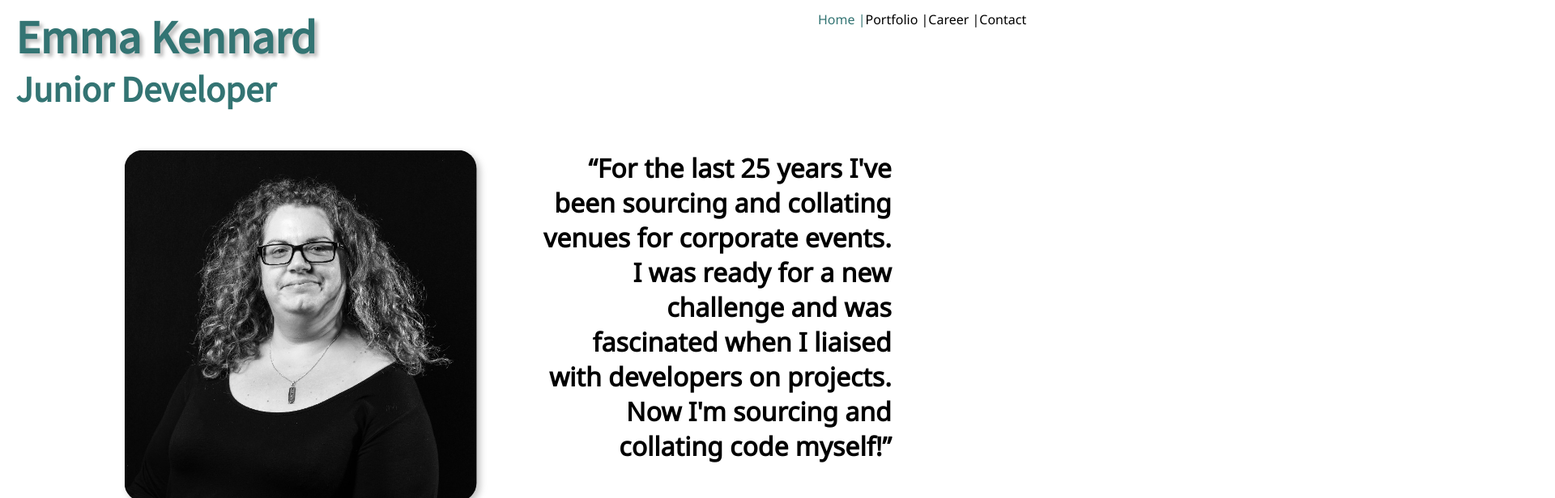
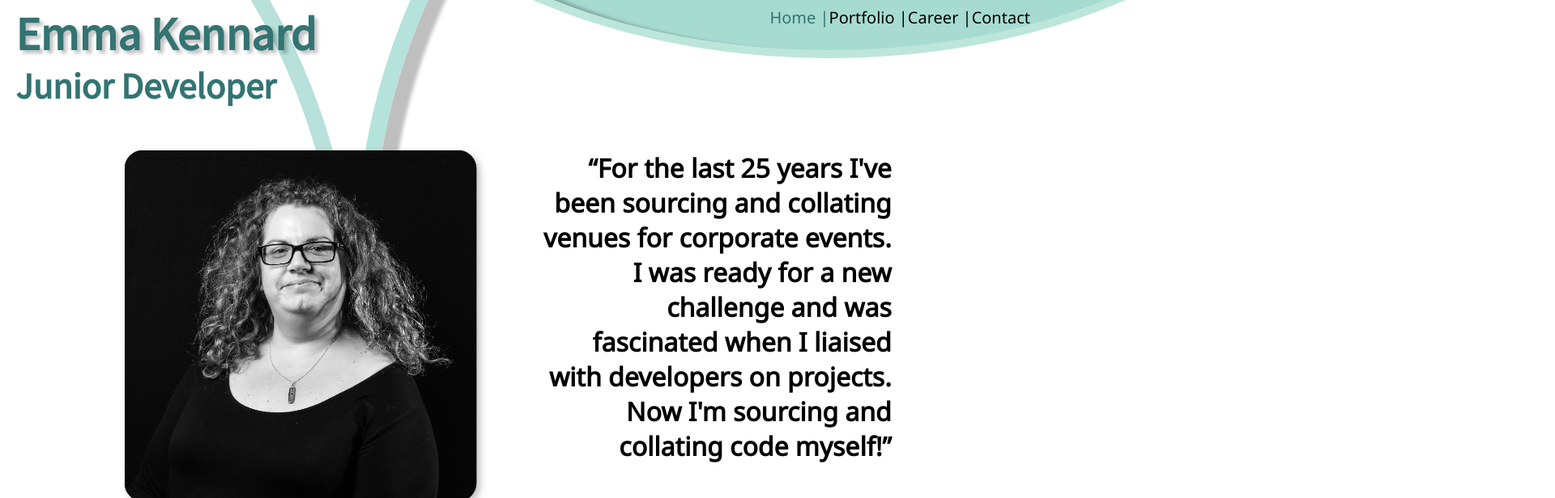
Before and after one commit to Elkennard/ek-portfolio, a React (Create React App) app in the folder portfolio/: page / in a window 1280 px wide. Shown: the top 616 px of the page at 81% size, 1920 px wide, since content can reach past the window. Built offline with nearby package versions, Linux system fonts and the light colour scheme.

Commit message:
playing around with elispses

```diff
--- a/portfolio/src/App.css
+++ b/portfolio/src/App.css
@@ -17,7 +17,7 @@ h1 {
   padding-left: 1.5%;
   margin-top: -3%;
   font-family: "Source Sans Pro";
-  font-size: 4.5vw;
+  font-size: 4.5vmax;
   font-weight: bold;
   color: var(--second-colour);
   text-shadow: 4px 4px 4px rgba(0, 0, 0, 0.25);
@@ -25,8 +25,8 @@ h1 {
 
 h2 {
   padding-left: 1.5%;
-  font-family: 'Source Sans Pro';
-  font-size: 3.5vw;
+  font-family: "Source Sans Pro";
+  font-size: 3.5vmax;
   font-weight: bold;
   color: var(--second-colour);
 }
@@ -35,7 +35,7 @@ h3 {
   position: absolute;
   left: 200px;
   margin-top: 10%;
-  font-family: 'Source Sans Pro';
+  font-family: "Source Sans Pro";
   font-weight: bold;
   color: var(--second-colour);
 }
@@ -43,18 +43,64 @@ h3 {
 .inactive {
   text-decoration: none;
   color: var(--fourth-colour);
-  font-family: "Noto Sans";
 }
 
 .active {
   color: var(--second-colour);
   text-decoration: none;
-  font-family: "Noto Sans";
 }
 
 nav {
   display: flex;
   justify-content: flex-end;
   align-items: center;
-  padding: 1% 1%;
+  padding: 1vmin 1vmin;
+  font-size: 2.5vmin;
+  font-family: "Noto Sans";
 }
+
+.navElipse {
+  box-sizing: border-box;
+
+  position: absolute;
+  width: 100vw;
+  height: 100vh;
+  left: 30vw;
+  top: -91vh;
+
+  background: #a7dbd1;
+  border: 10px solid #bde6db;
+  border-radius: 100%;
+  box-shadow: inset 20px 4px 4px rgba(0, 0, 0, 0.25);
+  z-index: -1;
+}
+
+.leftElipse {
+  box-sizing: border-box;
+
+  position: absolute;
+  width: 200vmin;
+  height: 200vmin;
+  left: -145vmin;
+  top: -50vmin;
+
+  border: 20px solid #b7e1da;
+  border-radius: 100%;
+  box-shadow: inset 20px 4px 4px rgba(0, 0, 0, 0.25);
+  z-index: -2;
+}
+
+.rightElipse {
+  box-sizing: border-box;
+
+  position: absolute;
+  width: 200vmin;
+  height: 200vmin;
+  left: 55vmin;
+  top: -60vmin;
+
+  border: 20px solid #b5e2da;
+  border-radius: 100%;
+  box-shadow: inset 20px 4px 4px rgba(0, 0, 0, 0.25);
+  z-index: -3;
+}
--- a/portfolio/src/App.js
+++ b/portfolio/src/App.js
@@ -5,6 +5,7 @@ function App() {
   return (
     <div className="App">
       <div className="nav">
+      <div className="navElipse"></div>
         <nav activeclassname="active">
           <NavLink className="inactive" to="/">
             Home   |
@@ -24,6 +25,8 @@ function App() {
       </div>
       <h1>Emma Kennard</h1>
       <h2>Junior Developer</h2>
+      <div className="leftElipse"></div>
+      <div className="rightElipse"></div>
     </div>
   );
 }
```
Also changed, not shown: portfolio/src/Assets/Profile Shot EK.jpg (deleted).
